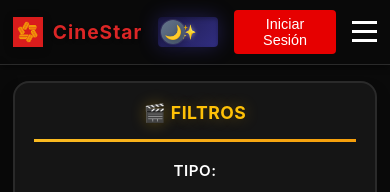
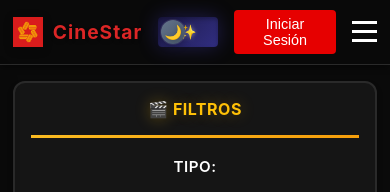
Before and after one commit to JuanLeo12/cine-frontend, a React (Create React App) app: page /movies in a window 390 px wide. Shown: the top 192 px of the page. Built offline with nearby package versions, Linux system fonts and the light colour scheme; no server answers; the HTML template or start-up script is replaced by a standard one.

Commit message:
Fix: reducir tamaño de la caja de filtros en Cinemas
- max-width: 600px → 450px
- padding: 2rem → 1.5rem
- Título: 1.4rem → 1.2rem
- Select: padding 1rem → 0.8rem, max-width 350px → 300px
- border-radius: xl → lg, shadow: lg → md
- Diseño más compacto y balanceado

```diff
--- a/src/pages/main-pgs/css/Cinemas.css
+++ b/src/pages/main-pgs/css/Cinemas.css
@@ -45,28 +45,28 @@
 .filters {
     margin: 0 auto 3rem auto;
     text-align: center;
-    padding: 2rem;
+    padding: 1.5rem;
     background: var(--color-bg-card);
-    border-radius: var(--radius-xl);
-    box-shadow: var(--shadow-lg);
+    border-radius: var(--radius-lg);
+    box-shadow: var(--shadow-md);
     border: 2px solid var(--color-border);
-    max-width: 600px;
+    max-width: 450px;
     width: 100%;
     box-sizing: border-box;
 }
 
 .filters h3 {
     color: #FFC107;
-    font-size: 1.4rem;
+    font-size: 1.2rem;
     font-weight: 700;
-    margin-bottom: 1rem;
+    margin: 0 0 1rem 0;
     text-transform: uppercase;
     letter-spacing: 0.5px;
 }
 
 .filters select {
-    padding: 1rem 1.5rem;
-    font-size: 1rem;
+    padding: 0.8rem 1.2rem;
+    font-size: 0.95rem;
     border: 2px solid var(--color-border);
     border-radius: var(--radius-md);
     background: var(--color-bg-secondary);
@@ -74,7 +74,7 @@
     cursor: pointer;
     transition: var(--transition-normal);
     width: 100%;
-    max-width: 350px;
+    max-width: 300px;
     font-weight: 600;
     box-sizing: border-box;
 }
@@ -111,18 +111,18 @@
     }
 
     .filters {
-        padding: 1.5rem;
+        padding: 1.2rem;
         margin-bottom: 2rem;
         max-width: 100%;
     }
 
     .filters h3 {
-        font-size: 1.2rem;
+        font-size: 1.1rem;
     }
 
     .filters select {
-        padding: 0.9rem 1.2rem;
-        font-size: 0.95rem;
+        padding: 0.75rem 1rem;
+        font-size: 0.9rem;
         max-width: 100%;
     }
 
@@ -148,18 +148,18 @@
     }
 
     .filters {
-        padding: 1.2rem;
+        padding: 1rem;
         margin-bottom: 1.5rem;
         max-width: 100%;
     }
 
     .filters h3 {
-        font-size: 1.1rem;
+        font-size: 1rem;
     }
 
     .filters select {
-        padding: 0.8rem 1rem;
-        font-size: 0.9rem;
+        padding: 0.7rem 0.9rem;
+        font-size: 0.85rem;
         max-width: 100%;
     }
 
```
